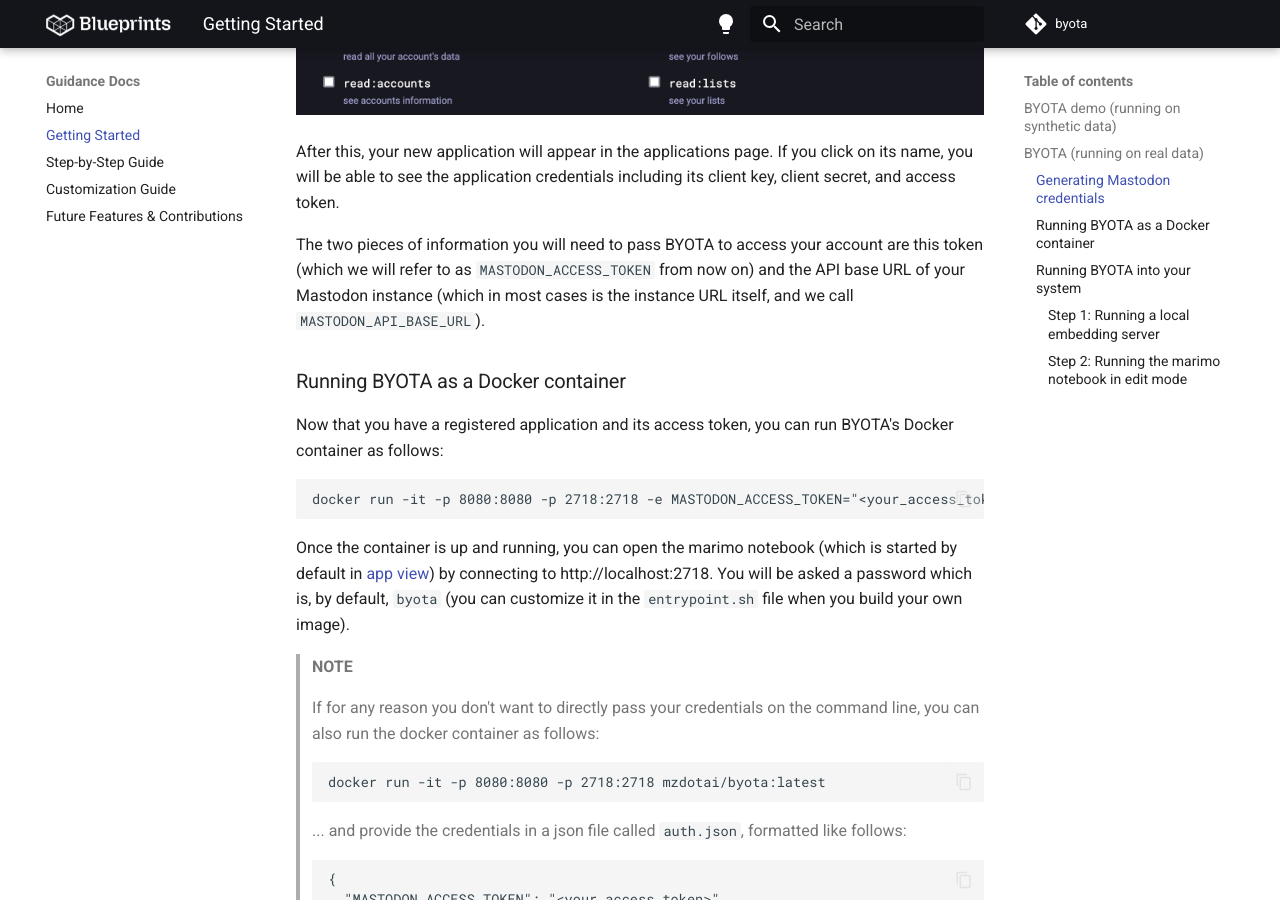
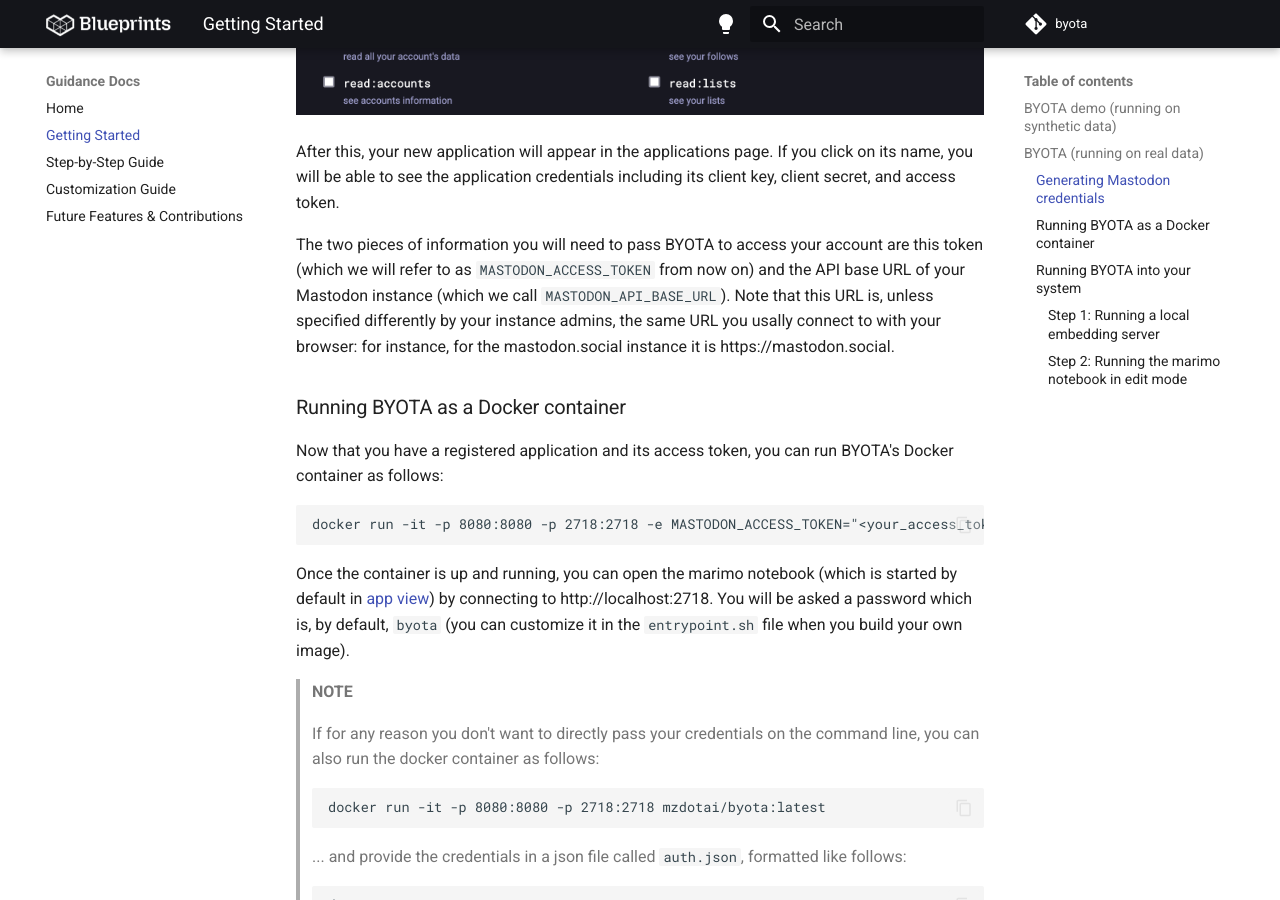
Before and after one commit to mozilla-ai/byota, an MkDocs documentation site: the page built from docs/getting-started.md, in a window 1280 px wide and 900 px high, scrolled down 1566 px. Built offline with MkDocs 1.6.1 and Material for MkDocs 9.7.7, drawn with Linux system fonts in a browser that asks for light colours; comment, search, counter and statistics services are not loaded.

Commit message:
Added example for MASTDODON_API_BASE_URL

```diff
--- a/docs/getting-started.md
+++ b/docs/getting-started.md
@@ -36,7 +36,8 @@
 
 After this, your new application will appear in the applications page. If you click on its name, you will be able to see the application credentials including its client key, client secret, and access token.
 
-The two pieces of information you will need to pass BYOTA to access your account are this token (which we will refer to as `MASTODON_ACCESS_TOKEN` from now on) and the API base URL of your Mastodon instance (which in most cases is the instance URL itself, and we call `MASTODON_API_BASE_URL`).
+The two pieces of information you will need to pass BYOTA to access your account are this token (which we will refer to as `MASTODON_ACCESS_TOKEN` from now on) and the API base URL of your Mastodon instance (which we call `MASTODON_API_BASE_URL`).
+Note that this URL is, unless specified differently by your instance admins, the same URL you usally connect to with your browser: for instance, for the mastodon.social instance it is https://mastodon.social.
 
 ### Running BYOTA as a Docker container
 
```
